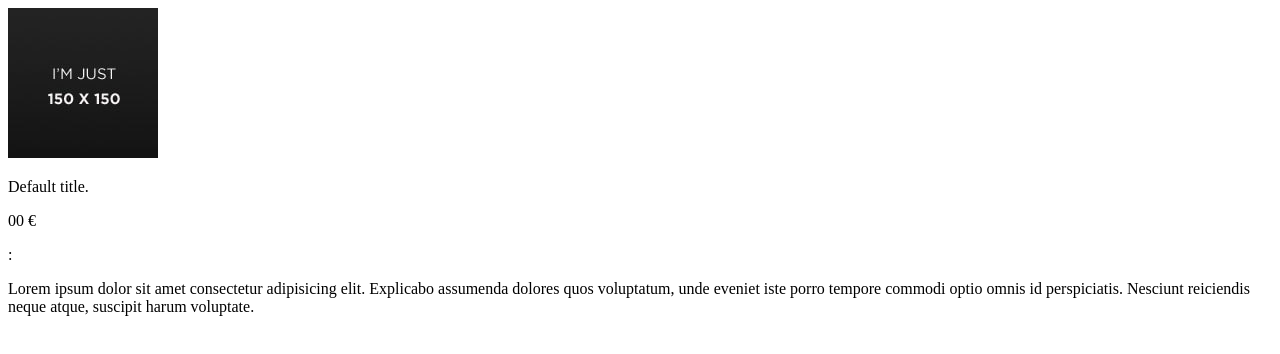
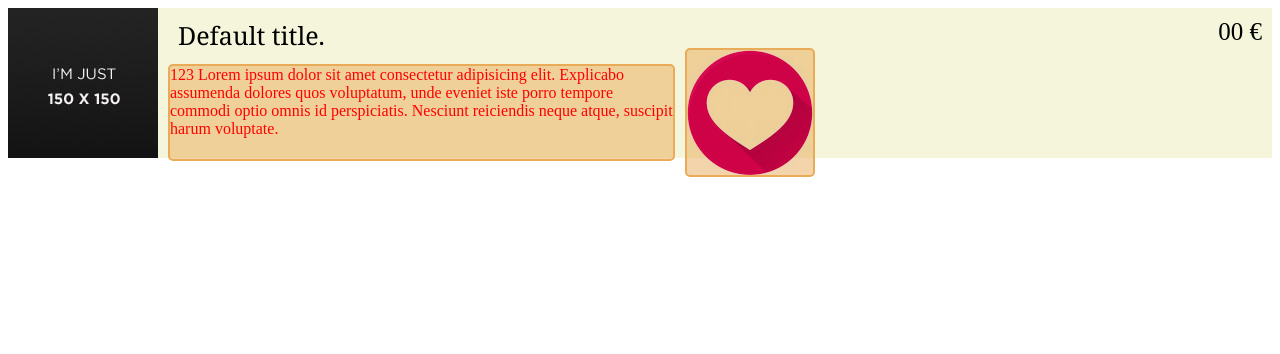
Before and after one commit to Henri-Hoyez/IHM_project, a plain HTML site: page card_test.html in a window 1280 px wide. Drawn offline with Linux system fonts and the light colour scheme.

Commit message:
Update Card shape.

```diff
--- a/card_test.html
+++ b/card_test.html
@@ -9,13 +9,22 @@
 </head>
 <body>
     <div class="card-container">
-        <img src="images/150x150.jpg" alt="test-image">
-        <div class="card-header">
-            <p class="card-title">Default title.</p>
-            <p class="card-price">00 €</p>
+
+        <div class="img-container">
+            <img src="images/manifest/150x150.jpg" alt="test-image">
         </div>
-:
-        <p class="card-description">Lorem ipsum dolor sit amet consectetur adipisicing elit.  Explicabo assumenda dolores quos voluptatum, unde eveniet iste porro tempore commodi optio omnis id perspiciatis. Nesciunt reiciendis neque atque, suscipit harum voluptate.</p>
+
+        <div class="content-container">
+            <div class="card-header">
+                <p class="card-title">Default title.</p>
+                <p class="card-price">00 €</p>
+            </div>
+
+            <div class="card-description">
+                <p>123 Lorem ipsum dolor sit amet consectetur adipisicing elit.  Explicabo assumenda dolores quos voluptatum, unde eveniet iste porro tempore commodi optio omnis id perspiciatis. Nesciunt reiciendis neque atque, suscipit harum voluptate.</p>
+                <img class="like-button" src="images/like_image.png" alt="like button">
+            </div>
+        </div>
     </div>
 </body>
 </html>
--- a/style/card.css
+++ b/style/card.css
@@ -0,0 +1,59 @@
+.card-container{
+    height: 150px;
+    background-color: beige;
+    display: grid;
+    grid-template-columns: repeat(10 , 1fr);
+    grid-gap: 10px;
+    grid-auto-rows: minmax(150px, auto);
+}
+
+.card-description > * {
+    border: 2px solid rgb(233,171,88);
+    border-radius: 5px;
+    background-color: rgba(233,171,88,.5);
+    color: red;
+}
+
+.card-container > .img-container{
+    grid-column: 1 / 2;
+    width: 150px;
+   }
+
+.card-container > .content-container {
+    grid-column: 2 / 11;
+}
+
+.card-header {
+    display: grid;
+    grid-template-columns: repeat(2 , 1fr);
+    grid-gap: 10px;
+    height: 40px;
+}
+
+.card-price {
+    grid-column: 2 ;
+
+    padding-right: 10px;
+    margin-top: 10px;
+    font-size: 25px;
+    text-align: right;
+
+}
+
+.card-title {
+    padding-left: 10px;
+    margin-top: 10px;
+    font-size: 25px;
+    font-family: Cambria, Cochin, Georgia, Times, 'Times New Roman', serif;
+}
+
+.card-description{
+    height: 100px;
+    display: grid;
+    grid-template-columns: repeat(2 , 1fr);
+    grid-gap: 10px;
+}
+
+.like-button {
+    grid-column: 2 / 11;
+}
```
Also changed, not shown: images/Capture.PNG (added), images/like_image.png (added), images/manifest/150x150.jpg (renamed from images/150x150.jpg), 1 other file.
